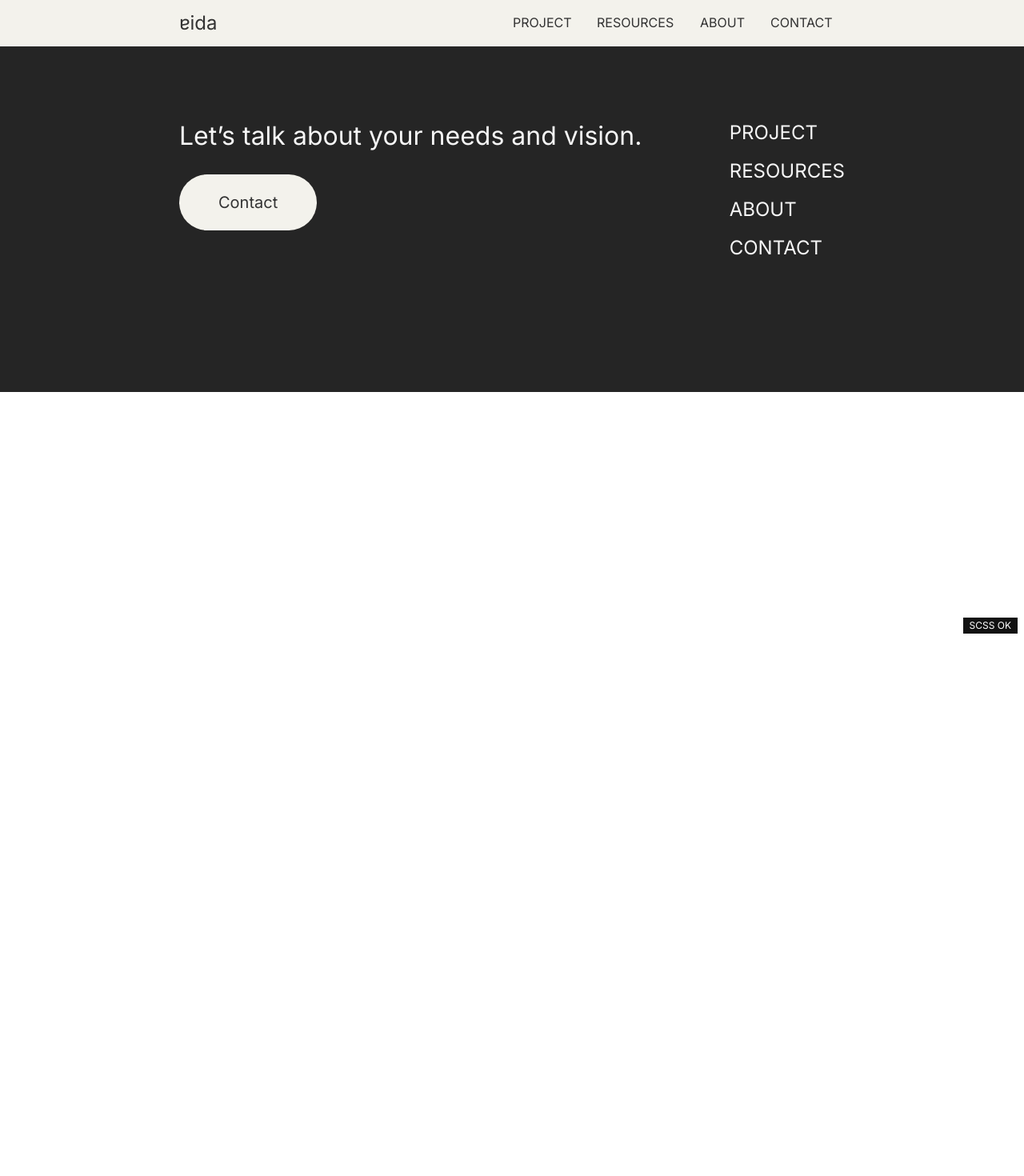
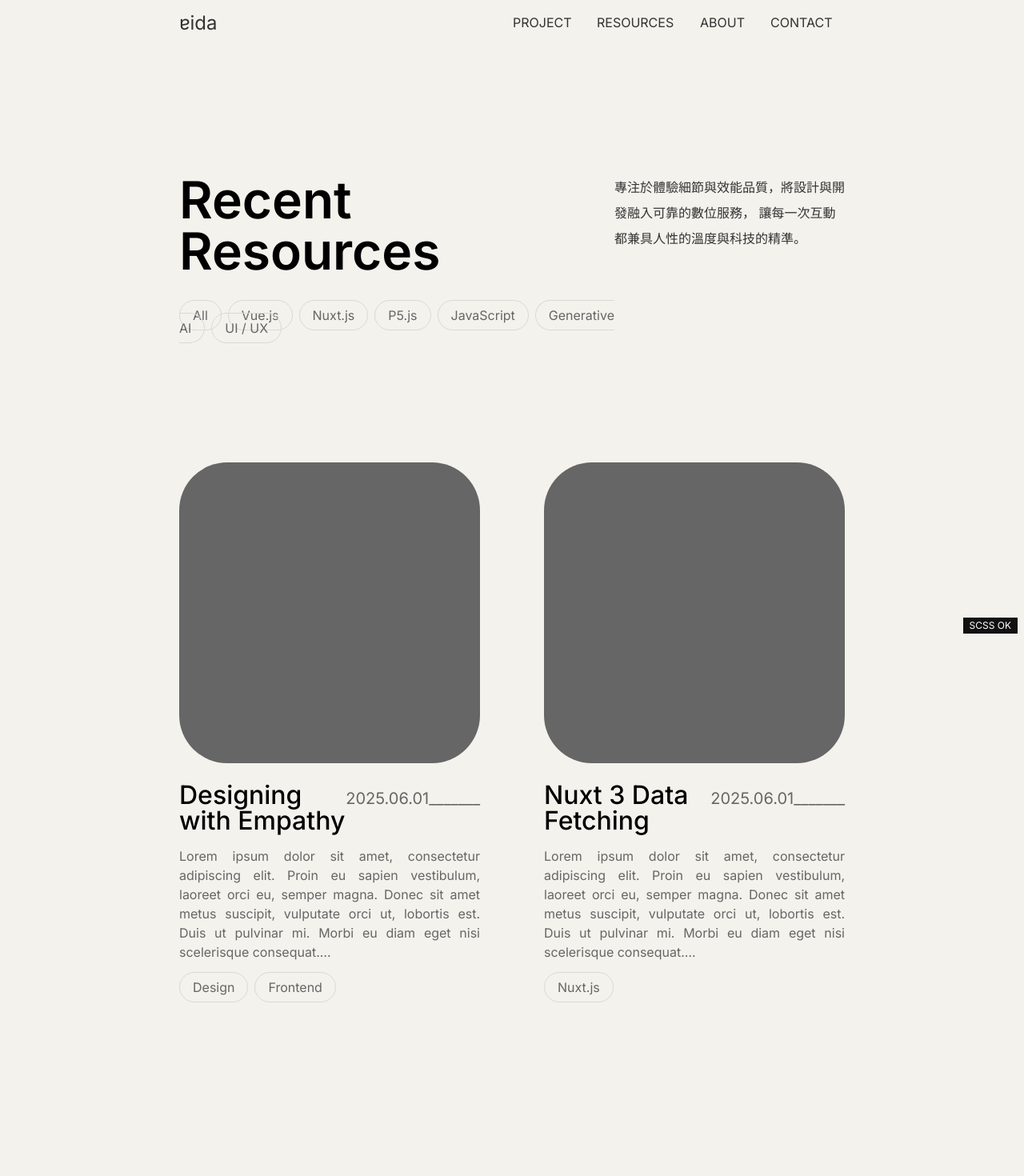
Before and after one commit to ada23410/nuxt-portfolio, a Nuxt app: page /resources in a window 1280 px wide. Shown: the top 1470 px of the page at 80% size. Before the commit the page ends 800 px from the top, so only its background shows below. Built offline with nearby package versions, Linux system fonts and the light colour scheme; a web font is replaced by a local one.

Commit message:
add resources & detail page

```diff
--- /dev/null
+++ b/app/components/Card.vue
@@ -0,0 +1,112 @@
+<template>
+    <div class="wrap-box">
+        <NuxtLink
+            v-for="item in items"
+            :key="item.id"
+            class="card-link"
+            :to="itemTo(item)"
+            :aria-label="`Open resource ${item.title}`"
+        >
+        <article class="card">
+            <div class="card-head">
+            <div
+                class="img"
+                :style="{ backgroundImage: item.image_url ? `url(${item.image_url})` : '' }"
+            />
+            </div>
+
+            <div class="card-body">
+            <div class="title">
+                <div class="text">{{ item.title }}</div>
+                <div class="time">{{ item.published_at }}</div>
+            </div>
+            <div class="description">
+                <p>{{ item.description }}</p>
+                <div class="tag">
+                <span v-for="(t, i) in item.tags" :key="i">{{ t }}</span>
+                </div>
+            </div>
+            </div>
+        </article>
+        </NuxtLink>
+    </div>
+</template>
+
+<script setup lang="ts">
+type Item = {
+    id: string | number
+    title: string
+    published_at?: string
+    description?: string
+    image_url?: string
+    tags?: string[]
+}
+
+const props = withDefaults(defineProps<{
+    items: Item[]
+    basePath?: string
+}>(), {
+    basePath: '/resources'
+})
+
+const { items, basePath } = toRefs(props)
+const itemTo = (it: Item) => `${basePath.value}/${encodeURIComponent(String(it.id))}`
+</script>
+
+<style scoped lang="scss">
+.wrap-box {
+    position: relative;
+    z-index: 1;
+    padding: 10rem 0;
+    display: grid;
+    grid-template-columns: repeat(2, 1fr);
+    justify-items: center;
+    align-items: center;
+    gap: 5rem;
+    .card-link {
+        display: block;
+        width: 100%;
+        max-width: 540px;
+        color: inherit;
+        text-decoration: none;
+    }
+    .img {
+        width: 100%;
+        aspect-ratio: 1 / 1;
+        border-radius: 60px;
+        background-color: $color-text-light;
+        background-size: cover;
+        background-position: center; }
+    .card-body {
+        margin-top: 1.5rem; }
+    .title {
+        display: flex;
+        justify-content: space-between;
+        align-items: baseline;
+    }
+    .text {
+        font-size: $font-size-xxl;
+        font-weight: 500;
+    }
+    .time {
+        font-size: $font-size-lg;
+        color: $color-text-light;
+    }
+    .description p {
+        margin-top: 1rem;
+        color: $color-text-light;
+        line-height: 1.5rem;
+        text-align: justify;
+    }
+    .tag {
+        margin-top: 1.5rem;
+        color: $color-text-light;
+    }
+    .tag span {
+        padding: .5rem 1rem;
+        border: .5px solid $color-border;
+        border-radius: 50px;
+        margin-right: .5rem;
+    }
+}
+</style>
--- /dev/null
+++ b/app/pages/resources/[id].vue
@@ -0,0 +1,126 @@
+<template>
+    <div class="container" v-if="post">
+        <div class="article-head">
+            <div class="title">
+                <h1>{{ post.title }}</h1>
+                <h2>{{ post.date }}</h2>
+            </div>
+        </div>
+        <div class="article-body">
+        <div v-if="post.cover" class="img" :style="{ backgroundImage: `url(${post.cover})` }" />
+        <div class="content">
+            <div class="author">
+            <div class="name">
+                <span>&ensp;Author / </span>
+                <span>{{ post.author || 'Aida Wu' }}</span>
+            </div>
+            <div class="tag" v-if="post.tags?.length">
+                <span v-for="t in post.tags" :key="t">{{ t }}</span>
+            </div>
+            </div>
+
+            <div class="contents">
+            <!-- 簡述（如果有） -->
+            <p v-if="post.excerpt" class="paragraph">{{ post.excerpt }}</p>
+
+            <!-- 內容區（若你之後接 Notion blocks，可以在這裡 render） -->
+            <div v-if="blocks?.length">
+                <p v-for="b in blocks" :key="b.id" class="paragraph">
+                {{ b.text }}
+                </p>
+            </div>
+
+            <!-- 目前先放一張示意圖 -->
+            <div class="img" v-else />
+            </div>
+        </div>
+        </div>
+    </div>
+
+    <div v-else class="container">
+        <p>Loading…</p>
+    </div>
+</template>
+
+<script setup lang="ts">
+const route = useRoute()
+const id = computed(() =>
+    String(route.params.id || ''
+    ))
+
+// 跟列表頁用同一個 key 拿到假資料
+const resources = useState<any[]>('resources', () => [])
+
+// 依 id 找出該篇
+const post = computed(() => resources.value.find(r => String(r.id) === id.value) || null)
+
+// blocks：之後接 API 再真的回傳陣列，現在先保底為 []
+const blocks = computed(() => {
+    const raw = (post.value as any)?.blocks
+    return Array.isArray(raw) ? raw : []
+})
+
+// 若沒有 blocks，就把描述字串切成段落
+const paragraphs = computed(() => {
+    const d = post.value?.description?.trim() ?? ''
+    return d ? d.split(/\n{2,}/) : []
+})
+
+useSeoMeta({
+    title: () => (post.value ? `${post.value.title} | Resources` : 'Resources'),
+    description: () => post.value?.description || 'Resource detail'
+})
+
+// 找不到就 404（直接顯示 Nuxt 的 404 畫面）
+if (!post.value) {
+    throw createError({ statusCode: 404, statusMessage: 'Resource not found' })
+}
+</script>
+
+<style lang="scss" scoped>
+.container {
+    padding: 10rem 14rem;
+    background-color: $color-bg;
+    .article-head {
+        display: flex; justify-content: space-between; align-items: flex-start;
+        .title {
+            h1 {
+                font-size: $font-size-giant;
+                font-weight: 600;
+                margin-bottom: 1rem; }
+            h2 {
+                font-size: $font-size-xl;
+                font-weight: 500;
+                color: $color-text-light;
+            }
+        }
+    }
+
+    .article-body {
+        .img {
+        margin: 5rem 0; width: 100%; max-height: 540px; aspect-ratio: 1 / 1;
+        border-radius: 60px; background-color: $color-text-light; background-size: cover; background-position: center;
+        }
+
+        .content {
+        display: flex; justify-content: space-between; align-items: flex-start; gap: 5rem;
+
+        .author {
+            flex: 1;
+            .name { font-size: $font-size-lg; font-weight: 500; }
+            .tag {
+            margin-top: 2rem; font-size: $font-size-sm; color: $color-text-light;
+            span { padding: .5rem 1rem; border: .5px solid $color-border; border-radius: 50px; margin-right: .5rem; }
+            }
+        }
+
+        .contents {
+            flex: 4;
+            .subtitle { font-size: $font-size-xxl; font-weight: 500; margin-bottom: 1rem; }
+            .paragraph { font-size: $font-size-base; font-weight: 300; color: $color-text-light; text-align: justify; line-height: 1.5rem; margin-bottom: 2rem; }
+            .img { margin: 5rem 0; width: 100%; max-height: 540px; aspect-ratio: 1 / 1; border-radius: 60px; background-color: $color-text-light; }
+        }
+        }
+    }
+}
+</style>
--- /dev/null
+++ b/app/pages/resources/index.vue
@@ -0,0 +1,97 @@
+<template>
+    <div class="container">
+        <div class="resources-head">
+        <div class="title">
+            <h1>Recent Resources</h1>
+            <div class="category">
+            <span>All</span>
+            <span>Vue.js</span>
+            <span>Nuxt.js</span>
+            <span>P5.js</span>
+            <span>JavaScript</span>
+            <span>Generative AI</span>
+            <span>UI / UX</span>
+            </div>
+        </div>
+        <div>
+            <p>
+            專注於體驗細節與效能品質，將設計與開發融入可靠的數位服務，
+            讓每一次互動都兼具人性的溫度與科技的精準。
+            </p>
+        </div>
+        </div>
+
+        <div class="resources-body">
+            <Card :items="resources" />
+        </div>
+    </div>
+</template>
+
+<script setup lang="ts">
+import Card from '@/components/Card.vue'
+
+const resources = useState('resources', () => ([
+  {
+    id: 1,
+    title: 'Designing with Empathy',
+    published_at: '2025.06.01_______',
+    description: 'Lorem ipsum dolor sit amet, consectetur adipiscing elit. Proin eu sapien vestibulum, laoreet orci eu, semper magna. Donec sit amet metus suscipit, vulputate orci ut, lobortis est. Duis ut pulvinar mi. Morbi eu diam eget nisi scelerisque consequat.…',
+    image_url: '',
+    tags: ['Design','Frontend']
+  },
+  {
+    id: 2,
+    title: 'Nuxt 3 Data Fetching',
+    published_at: '2025.06.01_______',
+    description: 'Lorem ipsum dolor sit amet, consectetur adipiscing elit. Proin eu sapien vestibulum, laoreet orci eu, semper magna. Donec sit amet metus suscipit, vulputate orci ut, lobortis est. Duis ut pulvinar mi. Morbi eu diam eget nisi scelerisque consequat.…',
+    image_url: '',
+    tags: ['Nuxt.js']
+  }
+]))
+
+// --- 要接後端 API（/api/resources）時，改用這段 ---
+// const { data: resources } = await useFetch('/api/resources', {
+//   query: { limit: 6 },
+//   default: () => []
+// })
+</script>
+
+<style lang="scss" scoped>
+.container {
+    padding: 10rem 14rem;
+    background-color: $color-bg;
+
+    .resources-head {
+        display: flex;
+        justify-content: space-between;
+        align-items: flex-start;
+
+        .title {
+        h1 {
+            font-size: $font-size-giant;
+            font-weight: 600;
+        }
+        .category {
+            margin-top: 2.5rem;
+            font-size: $font-size-base;
+            font-weight: 400;
+            color: $color-text-light;
+
+            span {
+            padding: .5rem 1rem;
+            border: .5px solid $color-border;
+            border-radius: 50px;
+            margin-right: .5rem;
+            }
+        }
+        }
+        p {
+        max-width: 26rem;
+        font-size: $font-size-base;
+        line-height: 2rem;
+        font-weight: 400;
+        color: $color-text;
+        }
+    }
+}
+</style>
```
